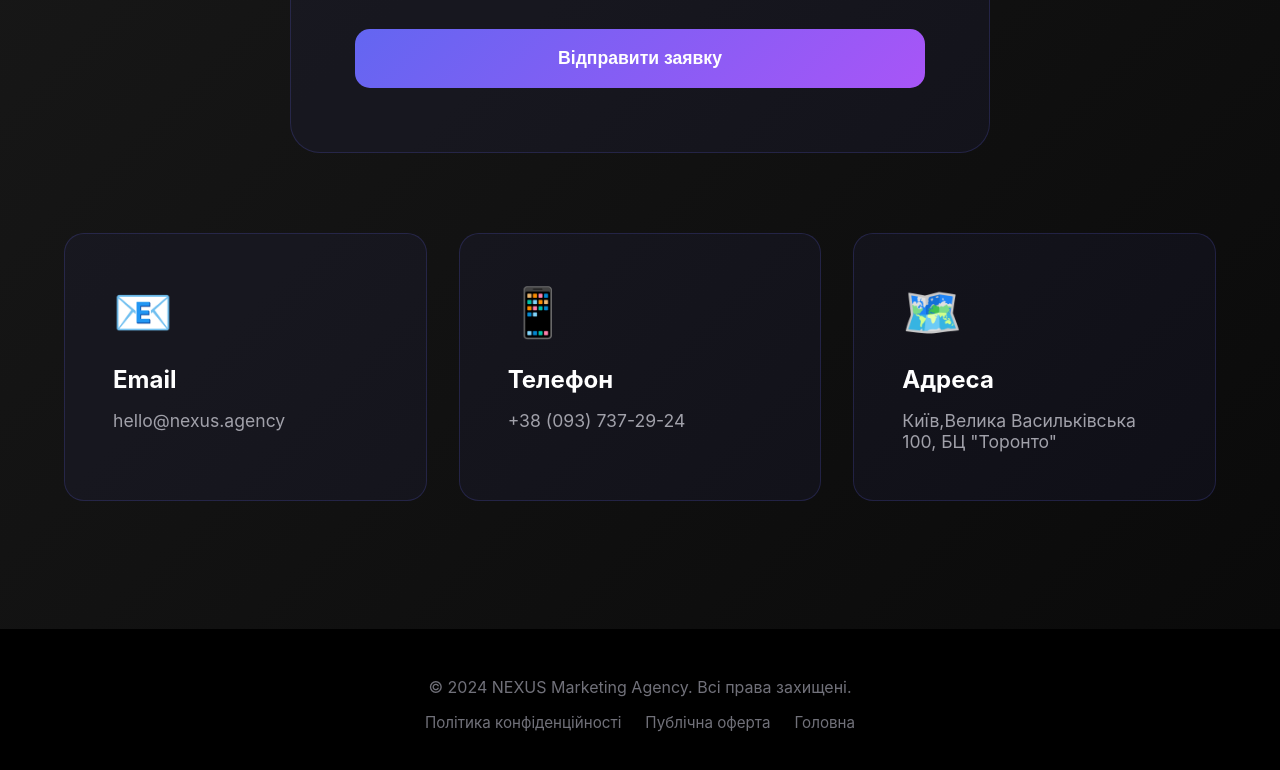
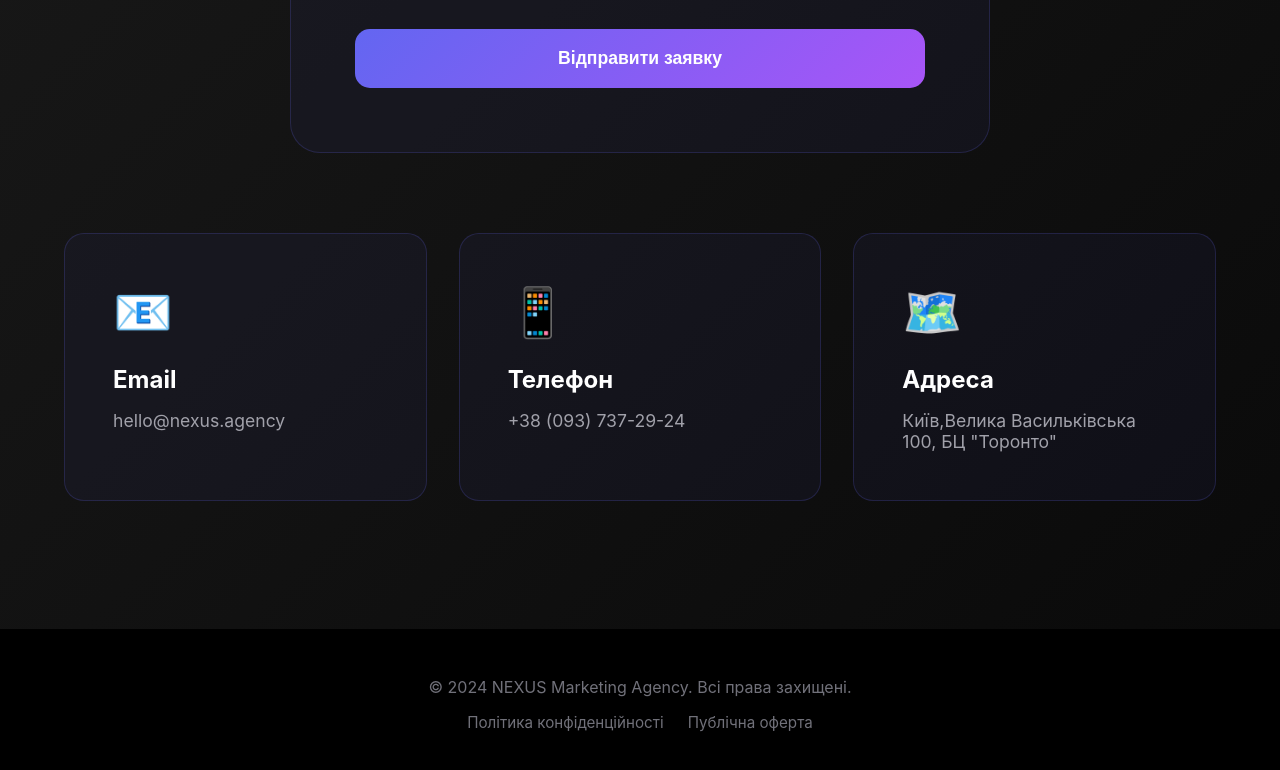
Before and after one commit to Damiress/newhrsite-2, a plain HTML site: page index.html in a window 1280 px wide. Shown: the part 7450-8220 px from the top of the page. Drawn offline with Linux system fonts and the light colour scheme.

```diff
--- a/index.html
+++ b/index.html
@@ -2539,7 +2539,7 @@
         <div style="margin-top: 1rem; display: flex; justify-content: center; gap: 1.5rem; flex-wrap: wrap;">
             <a href="privacy.html" style="color: #71717a; text-decoration: none; font-size: 0.95rem; transition: color 0.2s;">Політика конфіденційності</a>
             <a href="offer.html" style="color: #71717a; text-decoration: none; font-size: 0.95rem; transition: color 0.2s;">Публічна оферта</a>
-            <a href="siteforhr.html" style="color: #71717a; text-decoration: none; font-size: 0.95rem; transition: color 0.2s;">Головна</a>
+
         </div>
     </footer>
 
```
